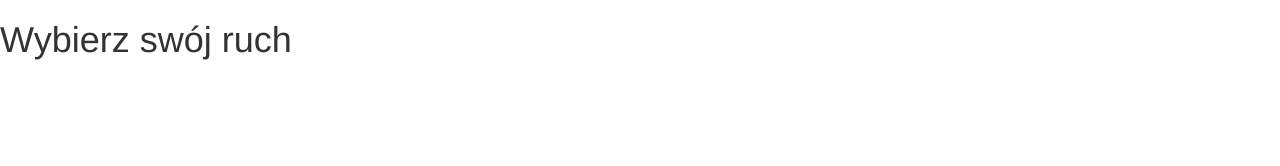
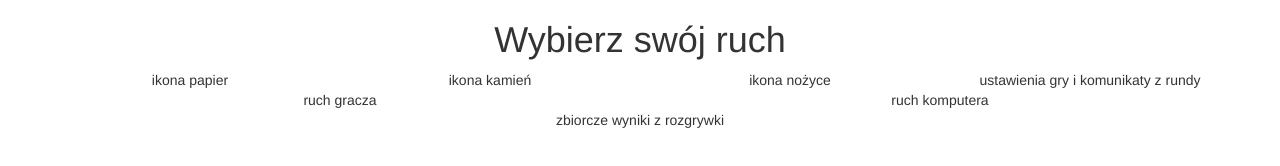
Before and after one commit to Dawid-Kowalski/papier-kamien-nozyce, a website: page index.html in a window 1280 px wide. Drawn offline with nearby package versions, Linux system fonts and the light colour scheme; files that its build step writes are made by us from their sources.

Commit message:
Add grid

```diff
--- a/index.html
+++ b/index.html
@@ -8,8 +8,39 @@
 		<script type="text/javascript" src="js/script.js"></script>
 	</head>
 	<body>
-		<div>
-			<h1>Wybierz swój ruch</h1>
+		<div class="container">
+			<div class="row text-center">
+				<div class="col-md-12">
+					<h1>Wybierz swój ruch</h1>
+				</div>
+				<div class="row">
+					<div class="col-md-3">
+						ikona papier
+					</div>
+					<div class="col-md-3">
+						ikona kamień
+					</div>
+					<div class="col-md-3">
+						ikona nożyce
+					</div>
+					<div class="col-md-3">
+						ustawienia gry i komunikaty z rundy
+					</div>
+				</div>
+				<div class="row">
+					<div class="col-md-6">
+						ruch gracza
+					</div>
+					<div class="col-md-6">
+						ruch komputera
+					</div>
+				</div>
+				<div class="row">
+					<div class="col-md-12">
+						zbiorcze wyniki z rozgrywki
+					</div>
+				</div>
+			</div>
 		</div>
 	</body>
 </html>
```
